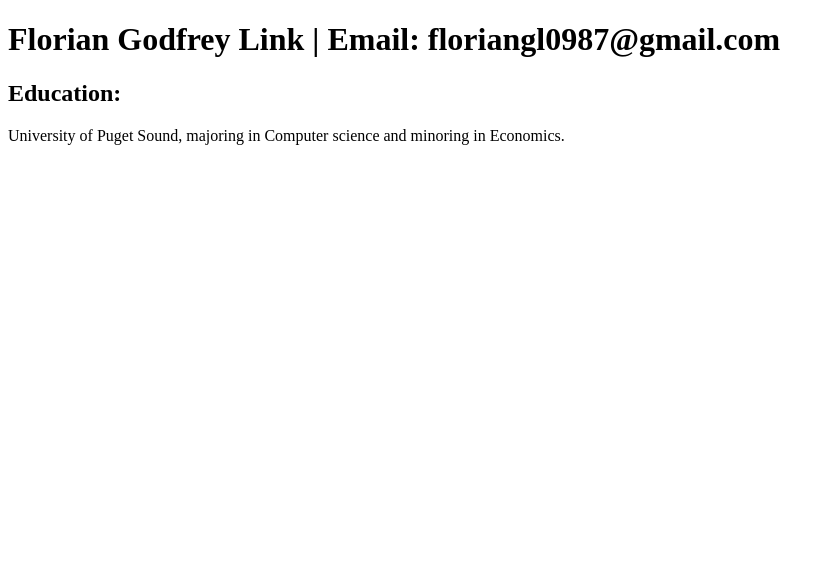
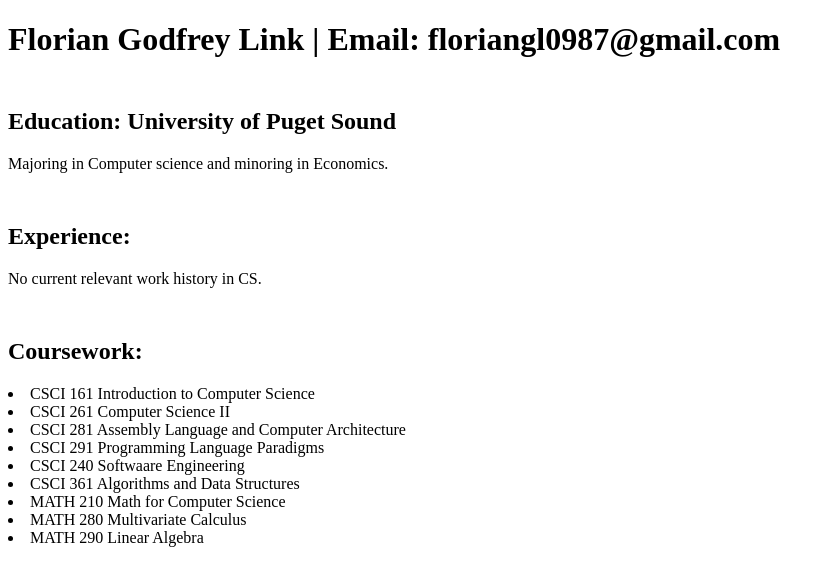
Before and after one commit to florianglink/florianglink.github.io, a plain HTML site: page resume.html in a window 1280 px wide. Shown: the whole page, without its empty margins (0-835 px from the left). Drawn offline with Linux system fonts and the light colour scheme.

Commit message:
added experience and coursework

```diff
--- a/default.css
+++ b/default.css
@@ -8,3 +8,7 @@ img {
     font-size: 10;
     padding-top: 10px;
 }
+
+h2 {
+    margin-top: 50px;
+}
--- a/resume.html
+++ b/resume.html
@@ -7,8 +7,22 @@
   </head>
   <body>
       <h1>Florian Godfrey Link | Email: floriangl0987@gmail.com</h1>
-      <h2>Education:</h2>
-      <p>University of Puget Sound, majoring in Computer science and minoring in Economics.</p>
+      <h2>Education: University of Puget Sound</h2>
+      <p>Majoring in Computer science and minoring in Economics.</p>
+
+      <h2>Experience:</h2>
+      <p>No current relevant work history in CS. </p>
+
+      <h2>Coursework:</h2>
+      <li>CSCI 161 Introduction to Computer Science</li>
+      <li>CSCI 261 Computer Science II</li>
+      <li>CSCI 281 Assembly Language and Computer Architecture</li>
+      <li>CSCI 291 Programming Language Paradigms</li>
+      <li>CSCI 240 Softwaare Engineering </li>
+      <li>CSCI 361 Algorithms and Data Structures</li>
+      <li>MATH 210 Math for Computer Science</li>
+      <li>MATH 280 Multivariate Calculus</li>
+      <li>MATH 290 Linear Algebra</li>
 
   </body>
 </html>
```
